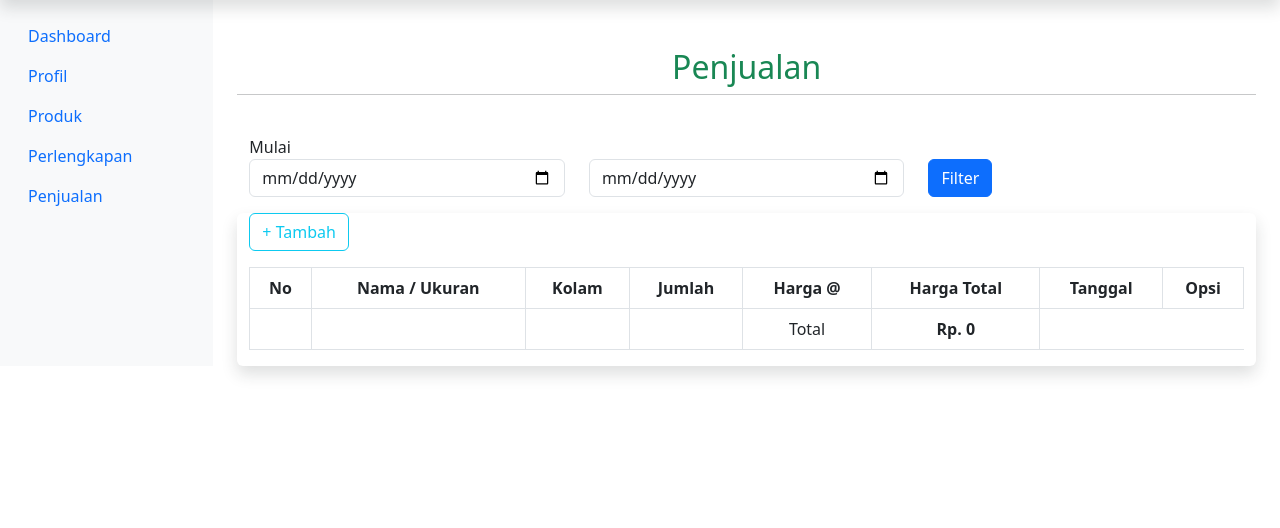
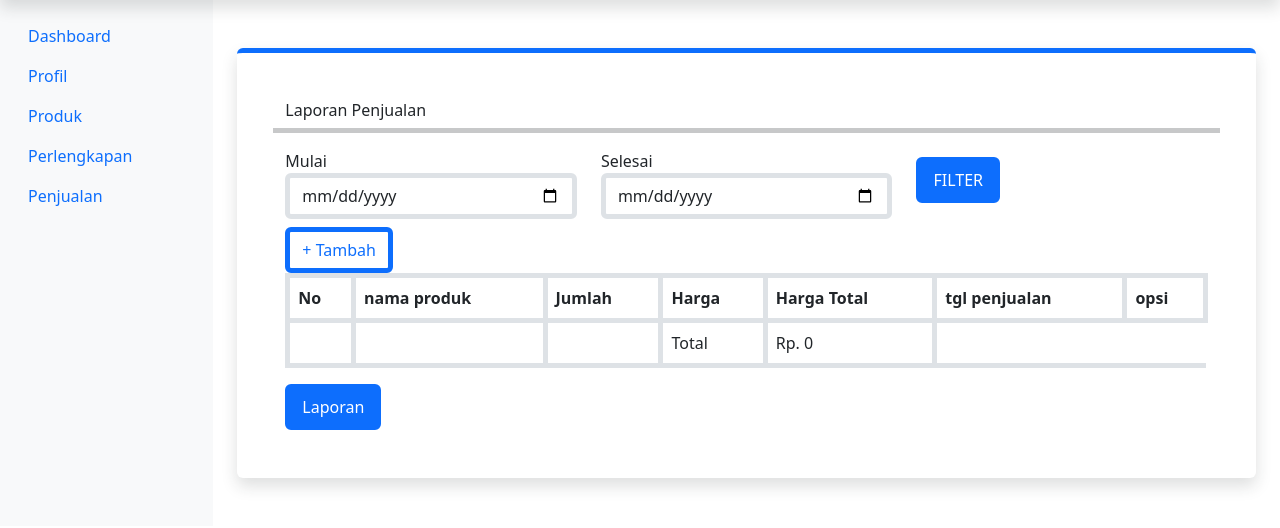
Before and after one commit to yucup/catfish, a PHP site: page /index.php?page=penjualan in a window 1280 px wide. Shown: the part 40-568 px from the top of the page. Run offline with PHP 8.4, Linux system fonts and the light colour scheme; data that the repository does not hold is empty; some libraries are stand-ins or nearby versions.

Commit message:
penambahan laporan

```diff
--- a/penjualan/edit_penjualan.php
+++ b/penjualan/edit_penjualan.php
@@ -35,7 +35,7 @@ while ($ambil = $takes->fetch_assoc())
 				</select>
 			</div>
 		<div class="mb-3">
-			<label class="form-label">Jumlah</label>
+			<label class="form-label">Kg</label>
 			<input type="number" name="jumlah_penjualan" value="<?php echo $penjualan['jumlah_penjualan'];?>" class="form-control">
 		</div>
 		<div class="mb-3">
--- a/penjualan/penjualan.php
+++ b/penjualan/penjualan.php
@@ -1,93 +1,86 @@
 <?php
-// $tampil_penjualan = array();
-// $ambil = $connection->query("SELECT * FROM penjualan LEFT JOIN produk ON produk.id_produk = penjualan.id_produk");
 
-// while ($takes = $ambil->fetch_assoc())
-// {
-// 	$tampil_penjualan[] = $takes;
-// }
+$tampil_penjualan = array();
+if (isset($_POST['mulai']))
+{
+	$mulai = $_POST['mulai'];
+	$selesai = $_POST['selesai'];
 
-// penanggalan
-
-$no = 1;
-if (isset($_GET['mulai']) && isset(($_GET['selesai'])))
-{
-
-	$data = $connection->query("SELECT * FROM penjualan LEFT JOIN produk ON produk.id_produk = penjualan.id_produk WHERE tgl_penjualan BETWEEN '".$_GET['mulai']."' and '".$_GET['selesai']."'");
+	$ambil_penjualan = $connection->query("SELECT * FROM penjualan LEFT JOIN produk ON penjualan.id_produk = produk.id_produk WHERE tgl_penjualan BETWEEN '$mulai' AND '$selesai' ");
 }
 else
 {
-	$koneksi = $connection->query("SELECT * FROM penjualan LEFT JOIN produk ON produk.id_produk = penjualan.id_produk");
+	$mulai = '';
+	$selesai = '';
+	$ambil_penjualan = $connection->query("SELECT * FROM penjualan LEFT JOIN produk ON penjualan.id_produk = produk.id_produk");
 }
 
-
-
+while ($detail_penjualan = $ambil_penjualan->fetch_assoc())
+{
+	$tampil_penjualan[] = $detail_penjualan;
+}
 ?>
-<div class="container">
+<div class="container bg-white rounded p-5 shadow my-5 border-top border-primary border-5">
 	<div class="row">
-		<h2 class="text-center text-success mt-5">Penjualan</h2>
+			<h6>Laporan Penjualan</h6>
 			<hr>
-		<div class="col-md-4 mt-4">
-			<form method="get">
+			<div class="col-md-4">
+				<form method="post">
 					<label>Mulai</label>
 					<input type="date" name="mulai" class="form-control">
 				</div>
-			<div class="col-md-4 mt-5">
+				<div class="col-md-4">
+					<label>Selesai</label>
 					<input type="date" name="selesai" class="form-control">
 				</div>
-			<div class="col-md-4 mt-5">
-				<button class="btn btn-primary" type="submit">Filter</button>
-			</div>
+				<div class="col-md-4 mt-2">
+					<button class="btn btn-primary">FILTER</button>
 			</form>
 				</div>
-
+		</div>
 	<div class="row">
-		<div class="col shadow rounded bg-white mt-3">
-			<table class="table table-bordered table-striped table-hover mt-3">
-				<thead class="text-center">
+		<div class="col-md-12 mt-2">
+			<a href="index.php?page=tambah_penjualan" class="btn btn-outline-primary">+ Tambah</a>
+			<table class="table table-bordered table-striped table-hover">
+				<thead>
 					<th>No</th>
-					<th>Nama / Ukuran</th>
-					<th>Kolam</th>
+					<th>nama produk</th>
 					<th>Jumlah</th>
-					<th>Harga @</th>
+					<th>Harga</th>
 					<th>Harga Total</th>
-					<th>Tanggal</th>
-					<th>Opsi</th>
+					<th>tgl penjualan</th>
+					<th>opsi</th>
 				</thead>
 				<tbody>
-					<a href="index.php?page=tambah_penjualan" class="btn btn-outline-info">+ Tambah</a>
 					<?php $total = 0 ?>
-					<?php while ($data = mysqli_fetch_array($koneksi))
-					{ ?>
-						<?php $total_seluruh = $total+=$data['harga_total_penjualan'];?>
-						<tr class="text-center">
-							<td><?php echo $no++; ?></td>
-							<td><?php echo $data['nama_produk']; ?></td>
-							<td><?php echo $data['kolam_produk']; ?></td>
-							<td><?php echo $data['jumlah_penjualan']; ?></td>
-							<td><?php echo "Rp. " . number_format($data['harga_produk']); ?></td>
-							<td><?php echo "Rp " . number_format($data['harga_total_penjualan']); ?></td>
-							<td><?php echo date("l, d M Y", strtotime($data['tgl_penjualan'])); ?></td>
+					<?php foreach ($tampil_penjualan as $key => $value): ?>
+						<?php $hasil = $total+=$value['harga_total_penjualan']; ?>
+						<tr>
+							<td><?php echo $key+1; ?></td>
+							<td><?php echo $value["nama_produk"]; ?></td>
+							<td><?php echo $value['jumlah_penjualan']; ?></td>
+							<td><?php echo "Rp. " . $value['harga_penjualan']; ?></td>
+							<td><?php echo "Rp. " . number_format($value['harga_total_penjualan']); ?></td>
+							<td><?php echo $value['tgl_penjualan']; ?></td>
 							<td>
-								<a href="index.php?page=edit_penjualan&id=<?php echo $data['id_penjualan']; ?>" class="btn btn-primary">Edit</a>
-								<a href="index.php?page=hapus_penjualan&id=<?php echo $data['id_penjualan']; ?>" class="btn btn-danger">Hapus</a>
+								<a href="index.php?page=edit_penjualan&id=<?php echo $value['id_penjualan']; ?>" class="btn btn-warning">Edit</a>
+								<a href="index.php?page=hapus_penjualan&id=<?php echo $value['id_penjualan']; ?>" class="btn btn-danger">Hapus</a>
 							</td>
 						</tr>
-						<?php
-					}
-						?>
+					<?php endforeach ?>
 				</tbody>
 				<tfoot>
-					<tr class="text-center">
-						<td></td>
+					<tr>
 						<td></td>
 						<td></td>
 						<td></td>
 						<td>Total</td>
-						<td><b><?php echo "Rp. " . number_format($total_seluruh); ?></b></td>
+						<td><?php echo "Rp. " . number_format($hasil); ?></td>
 					</tr>
-
 				</tfoot>
+			</table>
+			<a href="penjualan/laporan.php" target="_blank" class="btn btn-primary">Laporan</a>
 		</div>
 	</div>
 </div>
+</div>
--- a/penjualan/tambah_penjualan.php
+++ b/penjualan/tambah_penjualan.php
@@ -50,7 +50,7 @@ while ($takes_produk = $ambil_produk->fetch_assoc())
 					</select>
 				</div>
 				<div class="mb-3">
-					<label class="form-label">Jumlah</label>
+					<label class="form-label">Kg</label>
 					<input type="number" name="jumlah_penjualan" class="form-control">
 				</div>
 				<div class="mb-3">
```
Also changed, not shown: penjualan/laporan.php (added, +52 -0 lines), perlengkapan/perlengkapan.php (+13 -2 lines), perlengkapan/foto/natal.png (added), perlengkapan/foto/sk kematian.jpeg (added). Lines whose indentation alone changed are shown as unchanged.
